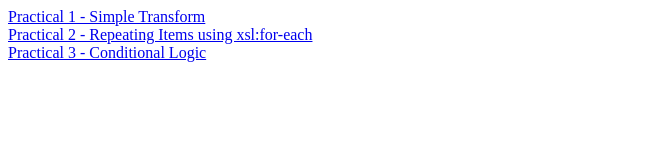
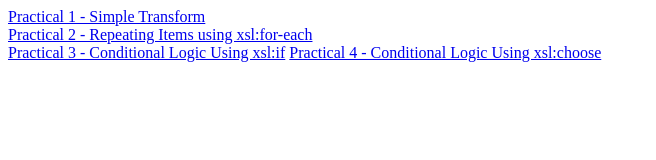
Before and after one commit to rohitsinghcse/XML-Essential-Training, a plain HTML site: page Chapter 8 XSLT Examples/index.htm in a window 1280 px wide. Shown: the whole page, without its empty margins (0-656 px from the left). Drawn offline with Linux system fonts and the light colour scheme.

Commit message:
Update index.htm

```diff
--- a/Chapter 8 XSLT Examples/index.htm
+++ b/Chapter 8 XSLT Examples/index.htm
@@ -5,7 +5,8 @@
   <body>
     <a href="simpletransform.xml"> Practical 1 - Simple Transform </a> <br>
     <a href="repeating_items.xml"> Practical 2 - Repeating Items using xsl:for-each </a> <br>
-    <a href="conditional_logic.xml"> Practical 3 - Conditional Logic </a>
+    <a href="conditional_logic.xml"> Practical 3 - Conditional Logic  Using xsl:if</a>
+    <a href="conditional_logic2.xml"> Practical 4 - Conditional Logic  Using xsl:choose</a>
 
 
   </body>
```
